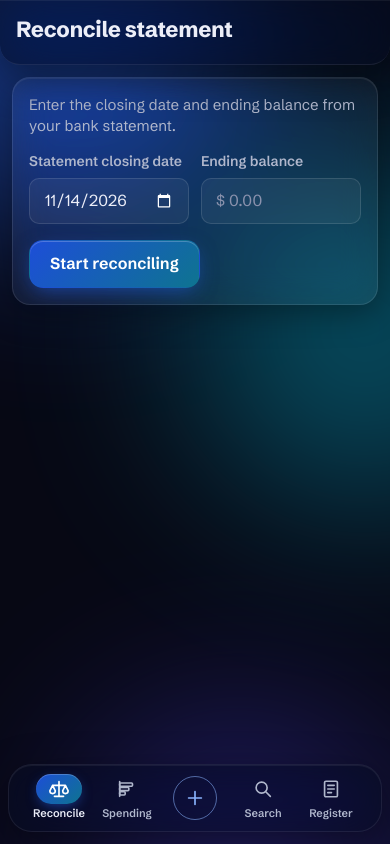
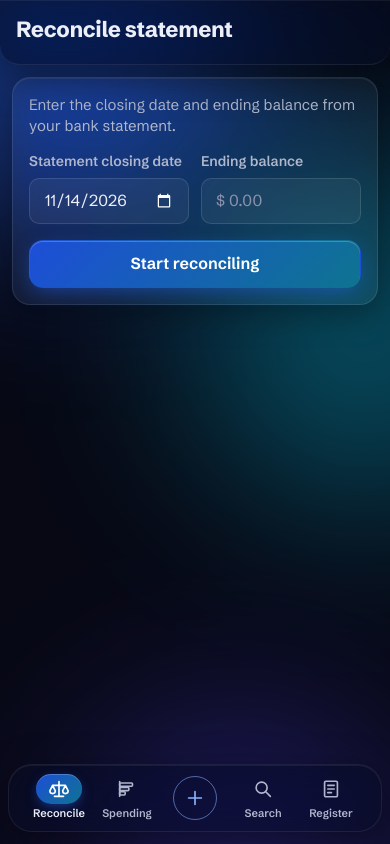
Before and after one commit to xadamz23/reconcile, a FastAPI app: page /reconcile in a window 390 px wide. Run offline with FastAPI, Linux system fonts and the light colour scheme; data that the repository does not hold is empty.

Commit message:
Make the reconcile form's buttons full width on mobile

```diff
--- a/static/css/app.css
+++ b/static/css/app.css
@@ -694,6 +694,8 @@ button.mark:hover .icon { border-color: var(--dep); }
   /* The keyboard resizes the page (interactive-widget=resizes-content), so the
      fixed tab bar would sit on top of it while typing. */
   body:has(input:not([type="radio"], [type="checkbox"]):focus, textarea:focus) .tabbar { display: none; }
+  .rec-actions { width: 100%; }
+  .rec-actions .btn { flex: 1; }
 }
 
 /* ---------- Desktop: a real columnar register, the form in a drawer ---------- */
```
